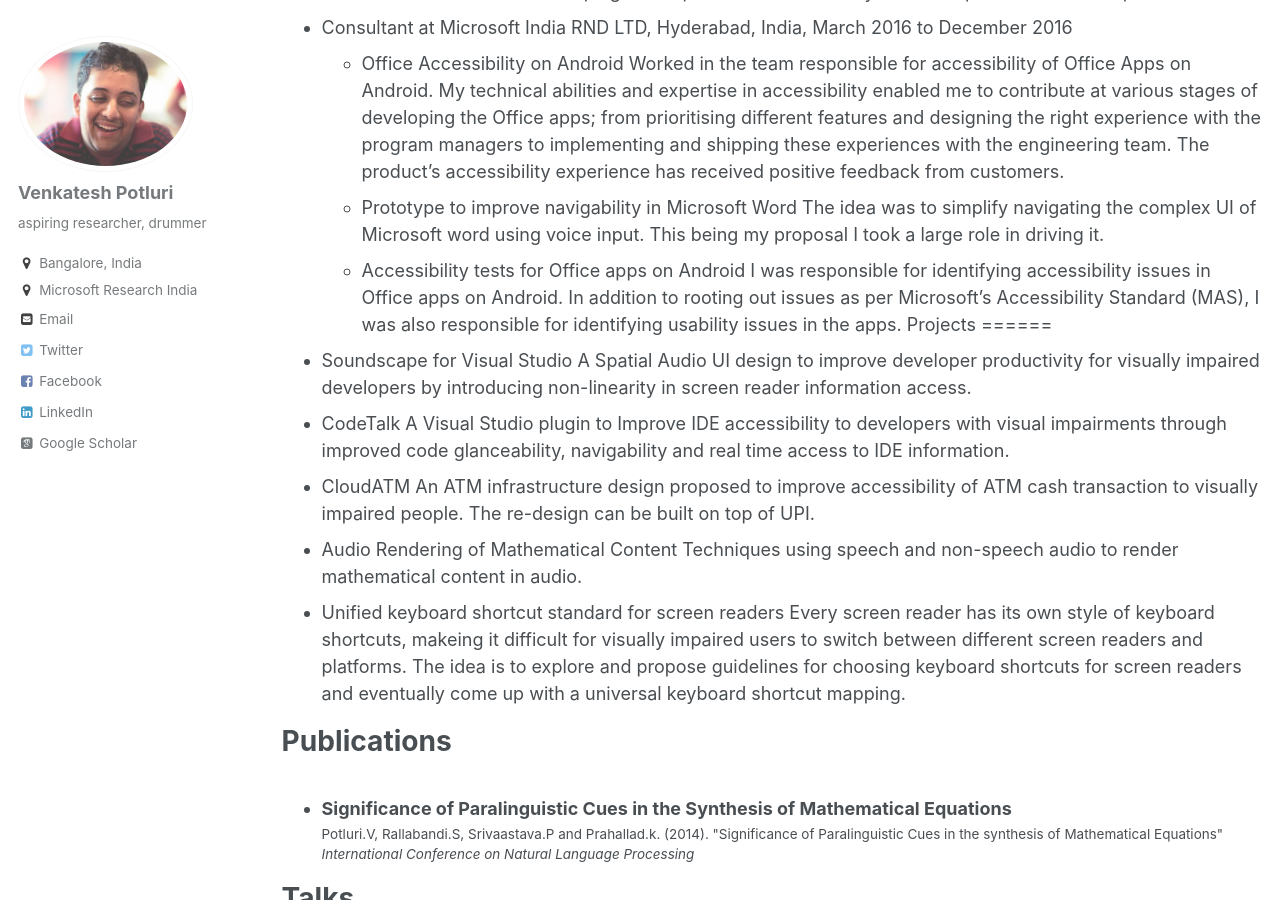
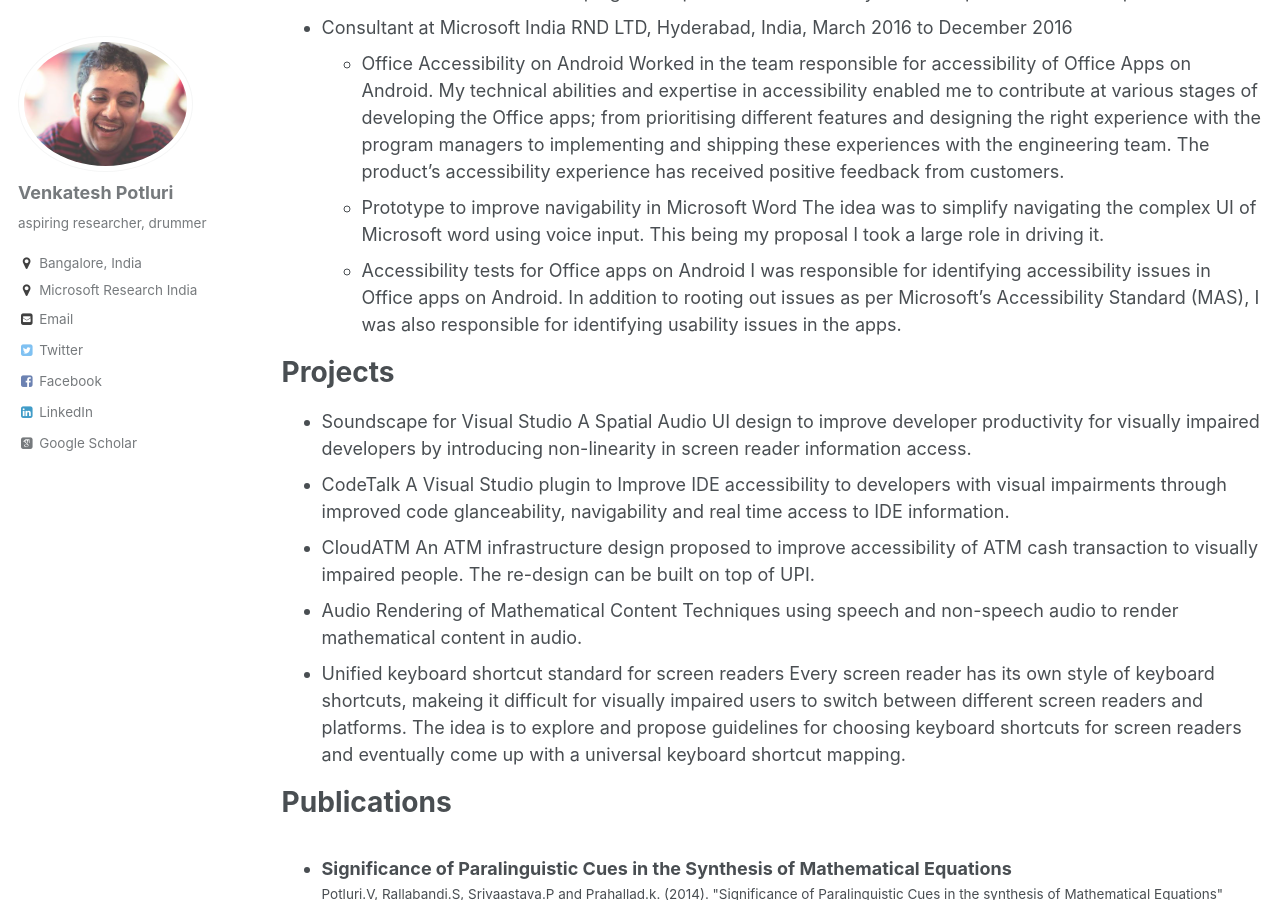
Before and after one commit to venkateshpotluri/venkateshpotluri.github.io, a Jekyll site: the page built from _pages/cv.md, in a window 1280 px wide and 900 px high, scrolled down 529 px. Built offline with Jekyll 4.4.1, drawn with Linux system fonts in a browser that asks for light colours; some web fonts are replaced.

Commit message:
cv changes.

```diff
--- a/_pages/cv.md
+++ b/_pages/cv.md
@@ -30,15 +30,16 @@ Work experience
     The idea was to simplify navigating the complex UI of Microsoft word using voice input. This being my proposal I took a large role in driving it.
   * Accessibility tests for Office apps on Android
     I was responsible for identifying accessibility issues in Office apps on Android. In addition to rooting out issues as per Microsoft's Accessibility Standard (MAS), I was also responsible for identifying usability issues in the apps.
+
 Projects
 ======
-* [Soundscape for Visual Studio](projects/soundscape)
+* [Soundscape for Visual Studio](/projects/soundscape)
   A Spatial Audio UI design to improve developer productivity for visually impaired developers by introducing non-linearity in screen reader information access.
-* [CodeTalk](projects/CodeTalk)
+* [CodeTalk](/projects/CodeTalk)
  A Visual Studio plugin to Improve IDE accessibility to developers with visual impairments through improved code glanceability, navigability and real time access to IDE information.
-* [CloudATM](projects/cloudatm/)
+* [CloudATM](/projects/cloudatm/)
   An ATM infrastructure design proposed to improve accessibility of ATM cash transaction to visually impaired people. The re-design can be built on top of UPI.
-* [Audio Rendering of Mathematical Content](projects/math/)
+* [Audio Rendering of Mathematical Content](/projects/math/)
   Techniques using speech and non-speech audio to render mathematical content in audio.
 * Unified keyboard shortcut standard for screen readers
   Every screen reader has its own style of keyboard shortcuts, makeing it difficult for visually impaired users to switch between different screen readers and platforms. The idea is to explore and propose guidelines for choosing keyboard shortcuts for screen readers and eventually come up with a universal keyboard shortcut mapping.
@@ -64,4 +65,4 @@ Bash
 * Assistive technologies:
 *JAWS*, NVDA, *VoiceOver (Mac and IOS)*, Mobile Speak.
 
-**[Download PDF](files/VenkateshPotluri_cv.pdf)**
+**[Download PDF](/files/VenkateshPotluri_cv.pdf)**
```
